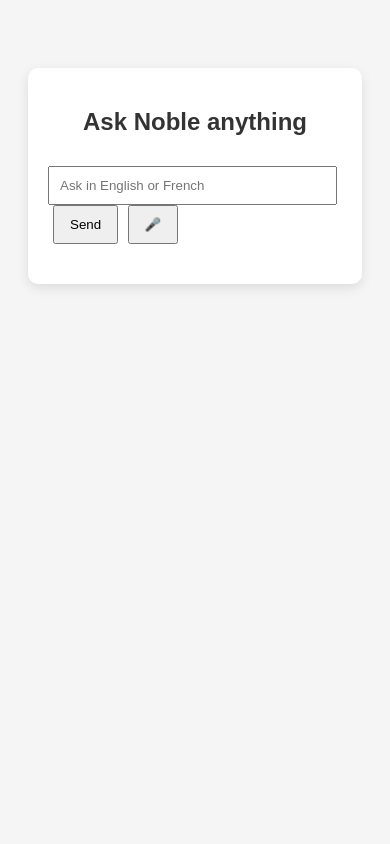
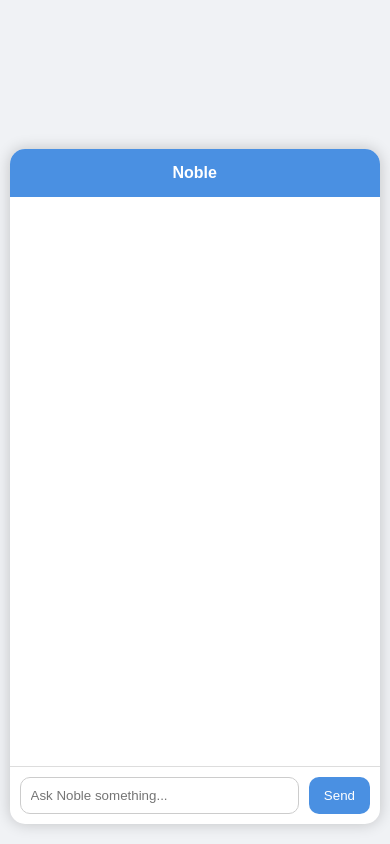
Before and after one commit to Dayzcorp/noble-server, a Flask app: page / in a window 390 px wide. Run offline with Flask 3, Linux system fonts and the light colour scheme.

Commit message:
html update

```diff
--- a/templates/index.html
+++ b/templates/index.html
@@ -2,83 +2,146 @@
 <html lang="en">
 <head>
   <meta charset="UTF-8" />
-  <title>Noble - Your Shopping Assistant</title>
+  <meta name="viewport" content="width=device-width, initial-scale=1.0"/>
+  <title>Noble Chatbot</title>
   <style>
     body {
+      margin: 0;
+      padding: 0;
       font-family: Arial, sans-serif;
-      padding: 20px;
-      background: #f5f5f5;
+      background-color: #f0f2f5;
     }
+
     .chatbox {
-      max-width: 600px;
-      margin: 40px auto;
-      background: white;
+      position: fixed;
+      bottom: 30px;
+      right: 30px;
+      width: 400px;
+      height: 500px;
+      background: #fff;
+      box-shadow: 0 0 15px rgba(0,0,0,0.2);
+      border-radius: 15px;
+      overflow: hidden;
+      z-index: 1000;
+      display: flex;
+      flex-direction: column;
+    }
+
+    .chat-header {
+      background: #4a90e2;
+      color: white;
+      padding: 15px;
+      font-weight: bold;
+      text-align: center;
+    }
+
+    .chat-body {
+      flex: 1;
+      padding: 15px;
+      overflow-y: auto;
+    }
+
+    .chat-footer {
+      display: flex;
+      padding: 10px;
+      border-top: 1px solid #ddd;
+    }
+
+    .chat-footer input {
+      flex: 1;
+      padding: 10px;
+      border: 1px solid #ccc;
       border-radius: 10px;
-      box-shadow: 0 4px 12px rgba(0, 0, 0, 0.1);
-      padding: 20px;
+      outline: none;
     }
-    h2 {
-      text-align: center;
+
+    .chat-footer button {
+      padding: 10px 15px;
+      margin-left: 10px;
+      border: none;
+      background: #4a90e2;
+      color: white;
+      border-radius: 10px;
+      cursor: pointer;
+    }
+
+    .message {
+      margin-bottom: 10px;
+    }
+
+    .message.user {
+      text-align: right;
       color: #333;
     }
-    #prompt {
-      width: 90%;
-      padding: 10px;
-      margin-top: 10px;
+
+    .message.bot {
+      text-align: left;
+      color: #4a90e2;
     }
-    button {
-      padding: 10px 15px;
-      margin-left: 5px;
-    }
-    #reply {
-      margin-top: 20px;
-      font-weight: bold;
+
+    @media (max-width: 768px) {
+      .chatbox {
+        width: 95%;
+        height: 80vh;
+        bottom: 20px;
+        right: 10px;
+      }
     }
   </style>
 </head>
 <body>
-  <div class="chatbox">
-    <h2>Ask Noble anything</h2>
-    <input id="prompt" placeholder="Ask in English or French" />
-    <button onclick="send()">Send</button>
-    <button id="voiceBtn">🎤</button>
-    <p id="reply"></p>
+
+<div class="chatbox" id="chatbox">
+  <div class="chat-header">Noble</div>
+  <div class="chat-body" id="chat-body"></div>
+  <div class="chat-footer">
+    <input type="text" id="user-input" placeholder="Ask Noble something..." />
+    <button onclick="handleSend()">Send</button>
   </div>
+</div>
 
-  <script>
-    async function send() {
-      const prompt = document.getElementById('prompt').value;
+<script>
+  const chatBody = document.getElementById("chat-body");
+  const userInput = document.getElementById("user-input");
 
-      const res = await fetch('/chat', {
-        method: 'POST',
-        headers: { 'Content-Type': 'application/json' },
-        body: JSON.stringify({ prompt })
+  async function handleSend() {
+    const message = userInput.value.trim();
+    if (!message) return;
+
+    appendMessage("user", message);
+    userInput.value = "";
+
+    const reply = await sendMessageToBackend(message);
+    appendMessage("bot", reply);
+  }
+
+  function appendMessage(sender, text) {
+    const msgDiv = document.createElement("div");
+    msgDiv.classList.add("message", sender);
+    msgDiv.textContent = text;
+    chatBody.appendChild(msgDiv);
+    chatBody.scrollTop = chatBody.scrollHeight;
+  }
+
+  async function sendMessageToBackend(message) {
+    try {
+      const response = await fetch("/chat", {
+        method: "POST",
+        headers: { "Content-Type": "application/json" },
+        body: JSON.stringify({ message }),
       });
 
-      const data = await res.json();
-      const replyText = data.reply || data.error || "No response";
+      if (!response.ok) {
+        throw new Error("Server error");
+      }
 
-      // Display reply (with emojis)
-      document.getElementById('reply').innerText = replyText;
+      const data = await response.json();
+      return data.response;
+    } catch (error) {
+      return "⚠ Sorry, I’m having trouble responding right now.";
+    }
+  }
+</script>
 
-      // Remove emojis for speech
-      const cleanText = replyText.replace(/[\p{Emoji_Presentation}\p{Extended_Pictographic}]/gu, '');
-      const utterance = new SpeechSynthesisUtterance(cleanText);
-      speechSynthesis.speak(utterance);
-    }
-
-    // Voice input
-    document.getElementById('voiceBtn').addEventListener('click', () => {
-      const recognition = new (window.SpeechRecognition || window.webkitSpeechRecognition)();
-      recognition.lang = 'en-US';
-      recognition.start();
-
-      recognition.onresult = function (event) {
-        const transcript = event.results[0][0].transcript;
-        document.getElementById('prompt').value = transcript;
-        send();
-      };
-    });
-  </script>
 </body>
 </html>
```
